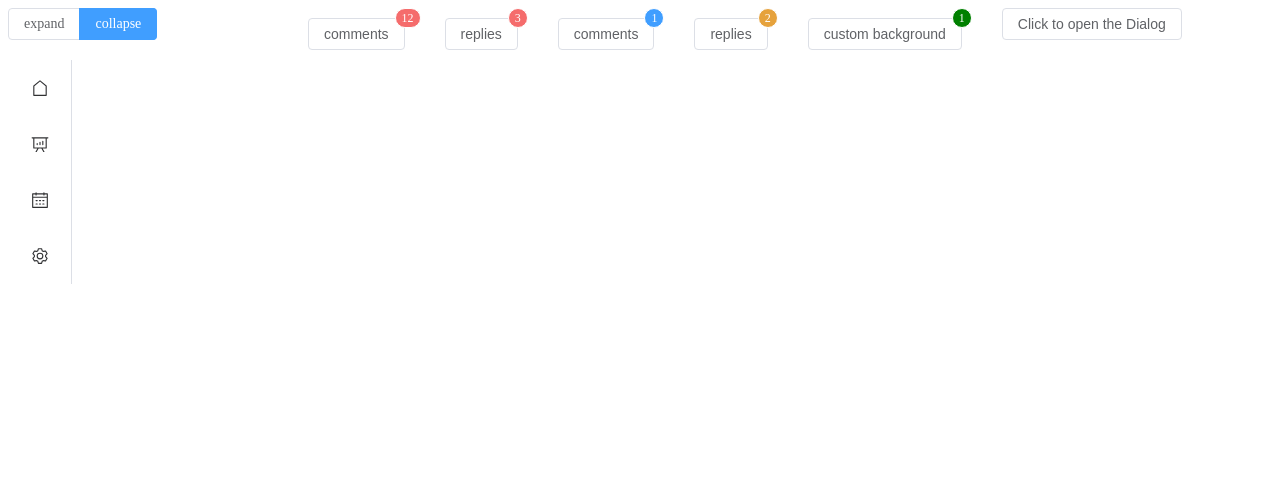
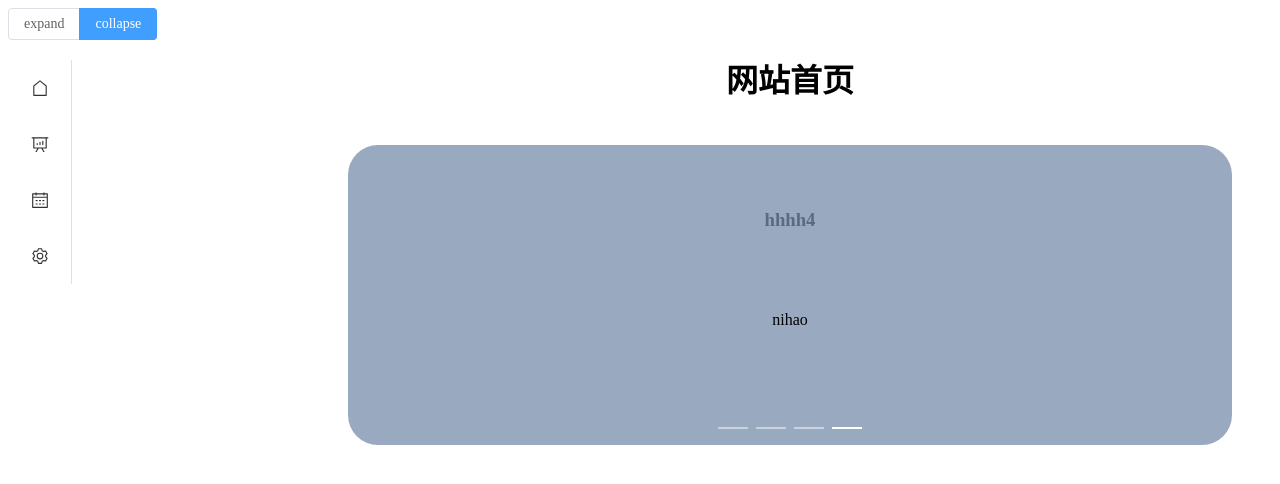
Before and after one commit to math-zhuxy/task_manager, a Vue app: page / in a window 1280 px wide. Shown: the top 484 px of the page. Built offline with nearby package versions, Linux system fonts and the light colour scheme.

Commit message:
布局完善

```diff
--- a/index.html
+++ b/index.html
@@ -4,7 +4,7 @@
     <meta charset="UTF-8" />
     <link rel="icon" type="image/svg+xml" href="/vite.svg" />
     <meta name="viewport" content="width=device-width, initial-scale=1.0" />
-    <title>Vite + Vue + TS</title>
+    <title>任务管理助手</title>
   </head>
   <body>
     <div id="app"></div>
--- a/src/view/Home.vue
+++ b/src/view/Home.vue
@@ -1,43 +1,33 @@
 <template>
-    <el-badge :value="12" class="item">
-        <el-button>comments</el-button>
-    </el-badge>
-    <el-badge :value="3" class="item">
-        <el-button>replies</el-button>
-    </el-badge>
-    <el-badge :value="1" class="item" type="primary">
-        <el-button>comments</el-button>
-    </el-badge>
-    <el-badge :value="2" class="item" type="warning">
-        <el-button>replies</el-button>
-    </el-badge>
-    <el-badge :value="1" class="item" color="green">
-        <el-button>custom background</el-button>
-    </el-badge>
-    <el-button plain @click="dialogVisible = true">
-        Click to open the Dialog
-    </el-button>
+    <div class="block text-center" style="width: 80%; padding: 20px 40px; margin-left: 0%;">
+        <h1 style="text-align: center; font-size: xx-large;">
+            网站首页
+        </h1>
+        <br>
+        <el-carousel height="300px" interval="1500" style="border-radius: 30px;">
+            <el-carousel-item v-for="item in 4" :key="item">
+                <h3 class="small justify-center" text="2xl">hhhh{{ item }}</h3>
+                <p style="text-align: center;">nihao</p>
+            </el-carousel-item>
+        </el-carousel>
+    </div>
+</template>
 
-    <el-dialog v-model="dialogVisible" title="Tips" width="500">
-        <span>This is a message</span>
-        <template #footer>
-            <div class="dialog-footer">
-                <el-button @click="dialogVisible = false">Cancel</el-button>
-                <el-button type="primary" @click="dialogVisible = false">
-                    Confirm
-                </el-button>
-            </div>
-        </template>
-    </el-dialog>
-</template>
-<script lang="ts" setup>
-import { ref } from 'vue'
+<style scoped>
 
-const dialogVisible = ref(false)
-</script>
-<style scoped>
-.item {
-    margin-top: 10px;
-    margin-right: 40px;
+.el-carousel__item h3 {
+    color: #475669;
+    opacity: 0.75;
+    line-height: 150px;
+    margin: 0;
+    text-align: center;
+}
+
+.el-carousel__item:nth-child(2n) {
+    background-color: #99a9bf;
+}
+
+.el-carousel__item:nth-child(2n + 1) {
+    background-color: #d3dce6;
 }
 </style>
--- a/src/view/calendar.vue
+++ b/src/view/calendar.vue
@@ -69,7 +69,7 @@ const showTaskDetail = (date: string) => {
      <b>类型：</b>${info.type}<br>
      <b>日期：</b>${date}<br>
      <b>细节：</b>${info.detail}<br>
-     <b>完成度：</b>${info.isdone? "已完成": "未完成"}`,
+     <b>完成度：</b>${info.isdone ? "已完成" : "未完成"}`,
     {
       dangerouslyUseHTMLString: true,
       confirmButtonText: '确定'
--- a/src/view/setting.vue
+++ b/src/view/setting.vue
@@ -1,3 +1,30 @@
 <template>
-    Setting
+    <el-descriptions
+    title="简介"
+    direction="vertical"
+    border
+    size="large"
+    style="margin-top: 20px"
+  >
+    <el-descriptions-item
+      :rowspan="2"
+      :width="140"
+      label="Photo"
+      align="center"
+    >
+      <el-image
+        style="width: 100px; height: 100px"
+        src="https://cube.elemecdn.com/0/88/03b0d39583f48206768a7534e55bcpng.png"
+      />
+    </el-descriptions-item>
+    <el-descriptions-item label="Username">kooriookami</el-descriptions-item>
+    <el-descriptions-item label="Telephone">18100000000</el-descriptions-item>
+    <el-descriptions-item label="Place">Suzhou</el-descriptions-item>
+    <el-descriptions-item label="Remarks">
+      <el-tag size="small">School</el-tag>
+    </el-descriptions-item>
+    <el-descriptions-item label="Address">
+      No.1188, Wuzhong Avenue, Wuzhong District, Suzhou, Jiangsu Province
+    </el-descriptions-item>
+  </el-descriptions>
 </template>
--- a/src/view/table.vue
+++ b/src/view/table.vue
@@ -1,9 +1,13 @@
 <template>
-  <el-container>
+  <el-container style="border: 3px solid black; padding: 15px 50px; border-radius: 25px; margin-top: 8%;">
+    <el-header style="text-align: center;">
+      <h1>DDL 任务汇总</h1>
+    </el-header>
     <el-main>
       <el-table
       :data="sortedData"
       style="width: 100%"
+      height= "300"
       @cell-click="highlightColumn"
       size="large"
       >
@@ -21,7 +25,7 @@
             <el-button link type="primary" size="large" @click="onEdit(scope.$index, scope.row)">
               编辑
             </el-button>
-            <el-button link type="primary" size="large" @click="onDelete(scope.$index)">
+            <el-button link type="primary" size="large" @click="onClickDeleteBtn(scope.$index)">
               删除
             </el-button>
           </template>
@@ -34,6 +38,21 @@
       </el-button>
     </el-footer>
   </el-container>
+  <el-dialog
+    v-model="dialogVisible"
+    title="Warning"
+    width="500"
+  >
+    <span>你确认要删除这一行数据吗？</span>
+    <template #footer>
+      <div class="dialog-footer">
+        <el-button @click="dialogVisible = false">取消</el-button>
+        <el-button type="primary" @click="deleteRowData">
+          确认
+        </el-button>
+      </div>
+    </template>
+  </el-dialog>
   <el-dialog v-model="editDialogVisible" title="Edit Row" width="30%">
     <el-form :model="editForm">
       <el-form-item label="Date">
@@ -68,6 +87,7 @@
 <script lang="ts" setup>
 import { ref, reactive, computed } from 'vue'
 import { ElNotification } from 'element-plus'
+const dialogVisible = ref(false)
 
 const tableData = ref([
   {
@@ -137,6 +157,7 @@ const editForm = reactive({
   tag: ''
 })
 let editIndex = -1
+let deleteIndex = -1
 function isValidDateFormat(dateString: string) {
   const regex = /^\d{4}-\d{2}-\d{2}$/;
   if (!regex.test(dateString)) {
@@ -170,6 +191,17 @@ function onAddRowData() {
   editDialogVisible.value = true
 }
 
+function deleteRowData() {
+  dialogVisible.value = false
+  tableData.value.splice(deleteIndex, 1)
+  ElNotification({
+    title: 'Success',
+    message: '成功删除一行数据',
+    type: 'success',
+    duration: 1000
+  })
+}
+
 function saveEdit() {
   if (!isValidDateFormat(editForm.date)) {
     ElNotification({
@@ -187,10 +219,18 @@ function saveEdit() {
     tableData.value.push({ ...editForm })
   }
   editDialogVisible.value = false
+  ElNotification({
+    title: 'Success',
+    message: '保存成功',
+    type: 'success',
+    duration: 1000
+  })
 }
 
-function onDelete(index: number) {
-  tableData.value.splice(index, 1)
+function onClickDeleteBtn(index: number) {
+  dialogVisible.value = true
+  // tableData.value.splice(index, 1)
+  deleteIndex = index
 }
 
 const highlightedColumn = ref<string | null>(null)
```
Also changed, not shown: components.d.ts (+7 -0 lines).
